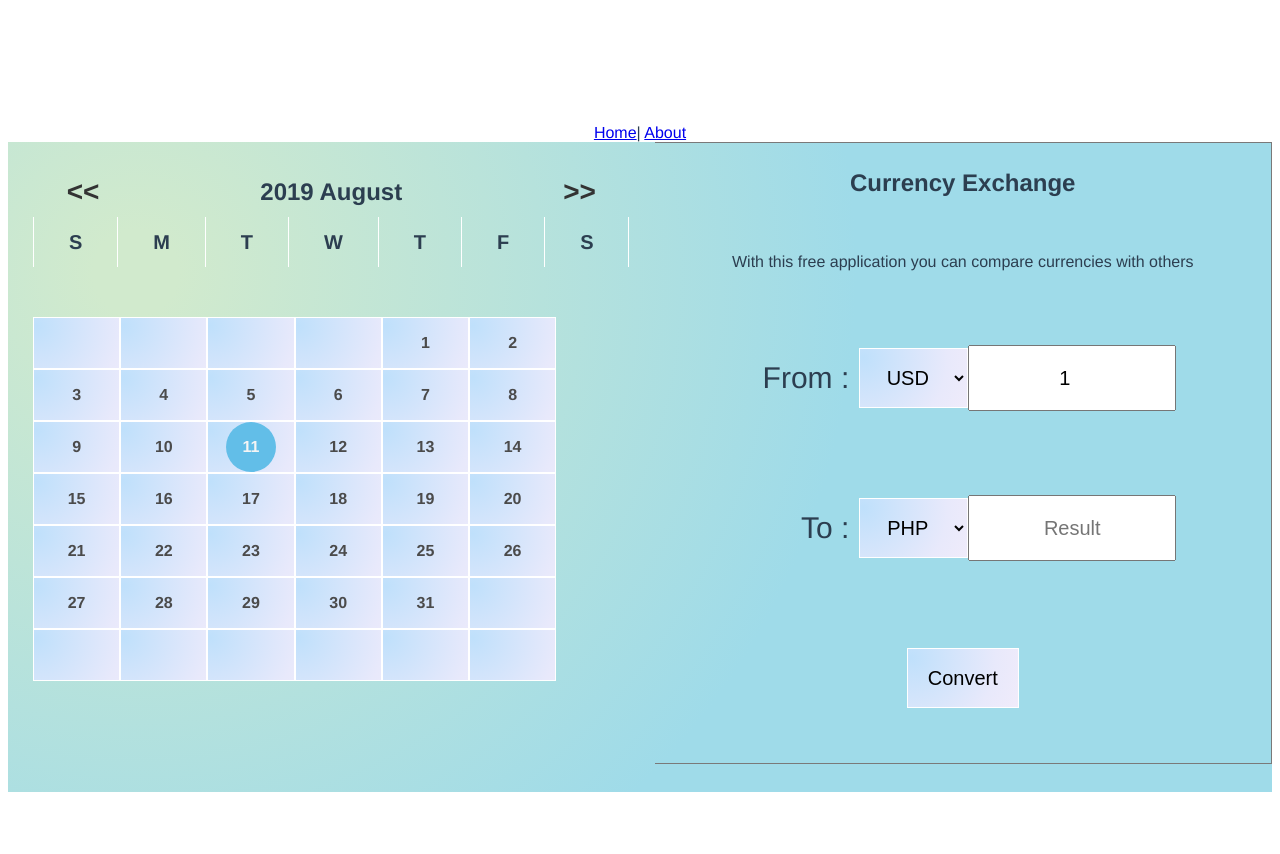
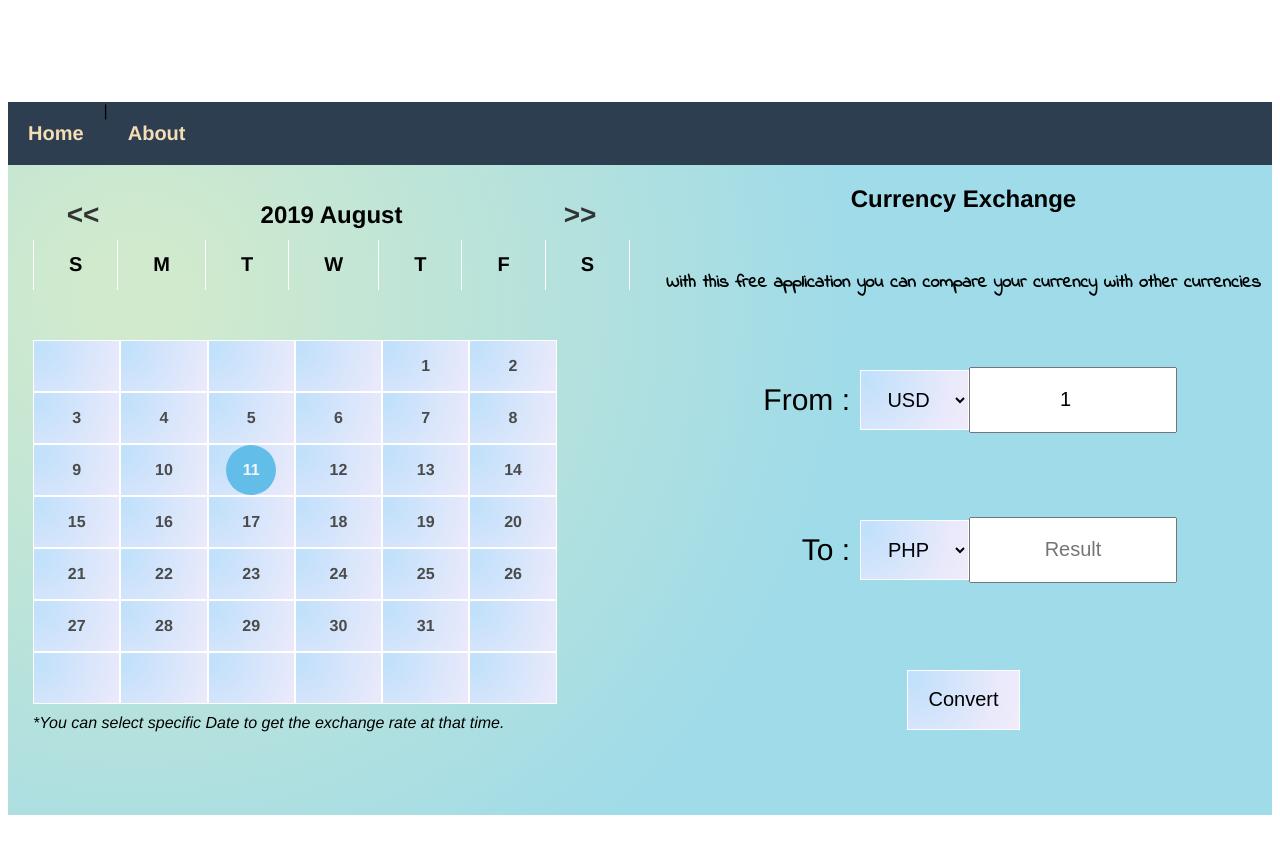
Before and after one commit to eevan7a9/sliding-sidebar, a Vue app: page /#/ in a window 1280 px wide. Shown: the top 854 px of the page. Built offline with nearby package versions, Linux system fonts and the light colour scheme.

Commit message:
added about page, credit, navigation style

```diff
--- a/src/App.vue
+++ b/src/App.vue
@@ -1,8 +1,8 @@
 <template>
   <div id="app" class="container">
     <div id="nav">
-      <router-link to="/">Home</router-link>|
-      <router-link to="/about">About</router-link>
+      <router-link to="/" class="nav-item">Home</router-link>|
+      <router-link to="/about" class="nav-item">About</router-link>
     </div>
     <router-view />
   </div>
@@ -13,12 +13,23 @@
   font-family: "Avenir", Helvetica, Arial, sans-serif;
   -webkit-font-smoothing: antialiased;
   -moz-osx-font-smoothing: grayscale;
-  color: #2c3e50;
+  align-items: center;
   display: flex;
   flex-direction: column;
   justify-content: center;
-  align-items: center;
   height: 900px;
+}
+#nav {
+  background: #2c3e50;
+  width: 100%;
+  display: flex;
+}
+.nav-item {
+  color: wheat;
+  padding: 20px;
+  font-size: 20px;
+  font-weight: 900;
+  text-decoration: none;
 }
 
 @import "./assets/style.css";
--- a/src/components/CalendarUi.vue
+++ b/src/components/CalendarUi.vue
@@ -25,6 +25,9 @@
           </div>
         </div>
       </section>
+      <p class="tips">
+        <i>*You can select specific Date to get the exchange rate at that time.</i>
+      </p>
     </div>
   </div>
 </template>
@@ -218,7 +221,9 @@ export default {
   justify-content: center;
   align-items: center;
 }
-
+.tips {
+  margin-top: 10px;
+}
 .active {
   color: red;
 }
--- a/src/components/ConverterUi.vue
+++ b/src/components/ConverterUi.vue
@@ -2,7 +2,7 @@
   <main>
     <section class="title">
       <h1>Currency Exchange</h1>
-      <p>With this free application you can compare currencies with others</p>
+      <p>With this free application you can compare your currency with other currencies</p>
     </section>
     <section class="convert-from">
       <label for="from">From :</label>
@@ -103,10 +103,9 @@ export default {
 </script>
 
 <style scoped>
+@import url("https://fonts.googleapis.com/css?family=Indie+Flower&display=swap");
 main {
   width: 100%;
-  border: 1px solid rgb(122, 121, 121);
-  border-left: 0px;
   padding: 10px;
   height: 600px;
   display: flex;
@@ -158,6 +157,9 @@ section label {
 }
 .title p {
   padding: 20px 0;
+  font-family: "Indie Flower", cursive;
+  font-size: 18px;
+  font-weight: 600;
 }
 .error {
   border: #fb3d3d solid 2px;
--- a/src/views/About.vue
+++ b/src/views/About.vue
@@ -1,5 +1,34 @@
 <template>
   <div class="about">
     <h1>This is an about page</h1>
+    <br />
+    <br />
+    <h3>Application:</h3>
+    <br />
+    <p>This is an opensource application, anyone can contribute to improve the codebase.</p>
+    <br />
+    <p>
+      This Application where made possible via
+      <i>api.ratesapi.io</i> for providing free api.
+    </p>
+    <br />
+    <p class="src">
+      @2019:
+      <a
+        href="https://github.com/eevan7a9/currency-exchange-with-calendar"
+      >https://github.com/eevan7a9/currency-exchange-with-calendar</a>
+    </p>
   </div>
 </template>
+<style scoped>
+.about {
+  background-image: radial-gradient(
+    circle 801px at 10.1% 20.1%,
+    rgba(209, 234, 205, 1) 5.3%,
+    rgba(159, 219, 233, 1) 90%
+  );
+  width: 100%;
+  height: 600px;
+  padding: 50px;
+}
+</style>
```
